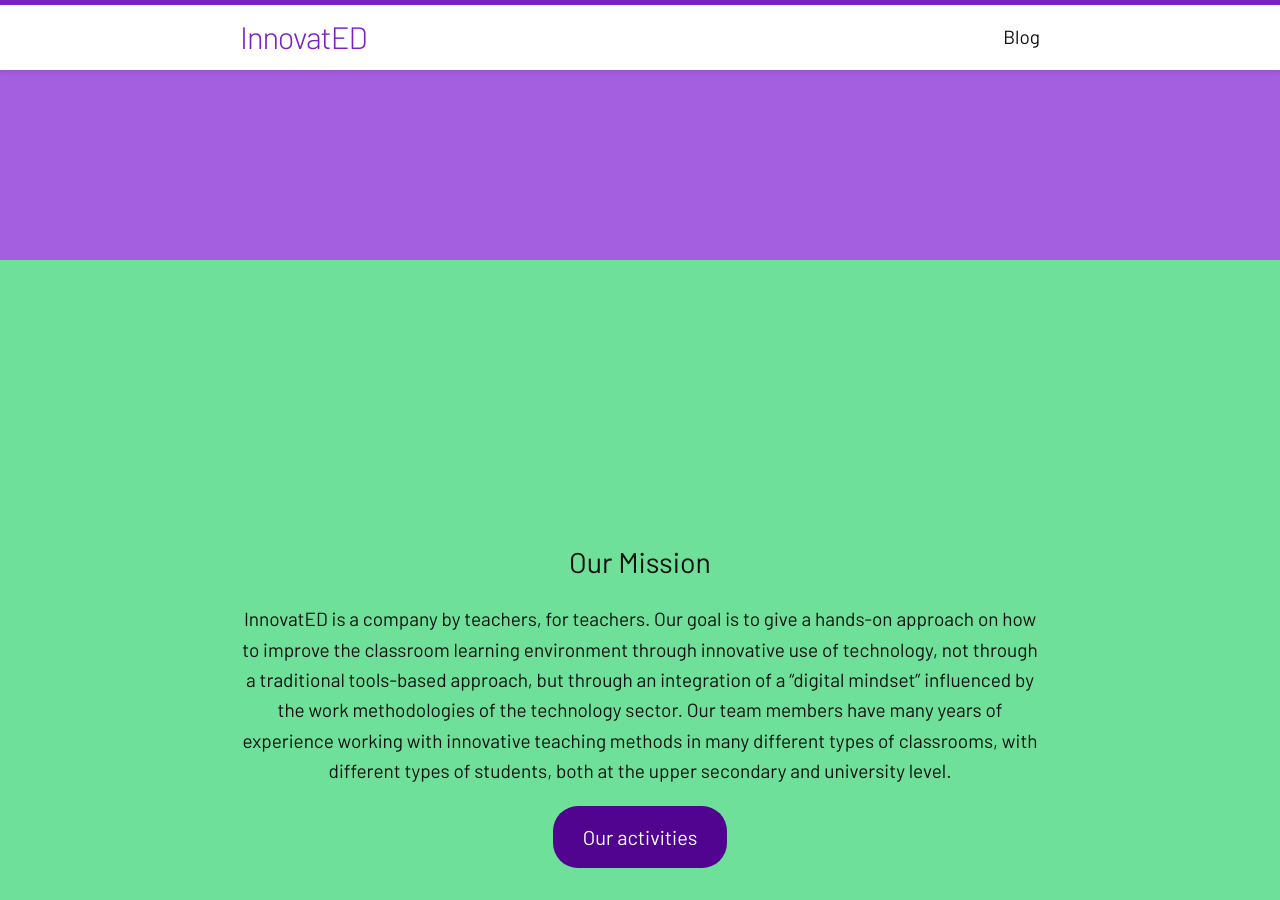
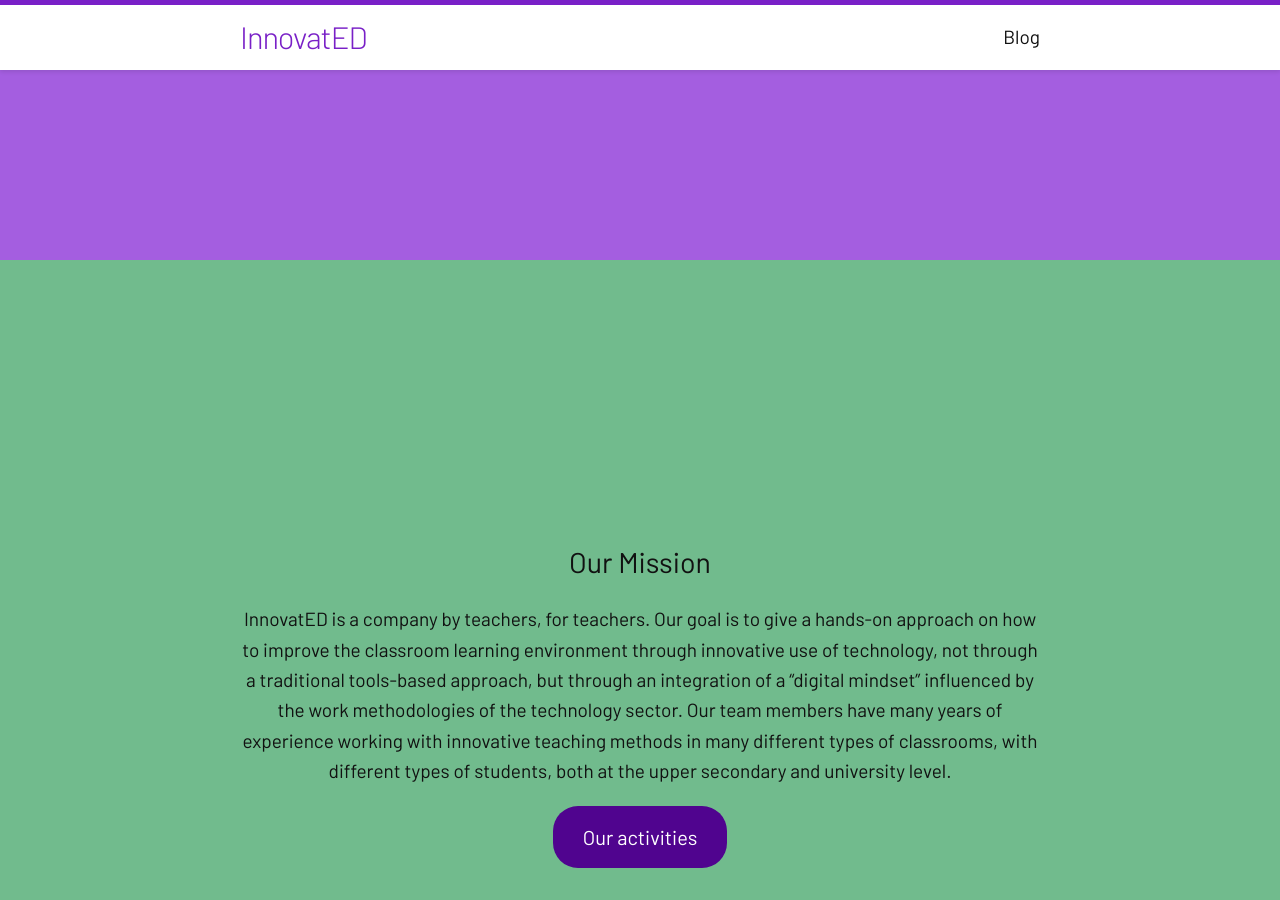
Before and after one commit to InnovatEDno/innovatedno.github.io, a Jekyll site: the page built from index.markdown, in a window 1280 px wide and 900 px high, scrolled down 712 px. Built offline with Jekyll 4.4.1, drawn with Linux system fonts in a browser that asks for light colours.

Commit message:
updated colors

```diff
--- a/_layouts/home.html
+++ b/_layouts/home.html
@@ -15,14 +15,14 @@
           <p><a href="#our-mission" class="button">Our Mission</a></p>
         </div>
       </div>
-      <div id="our-mission" class="section" style="background-color: #6EE099;">
+      <div id="our-mission" class="section" style="background-color: #71bb8d;">
         <div class="wrapper">
           <h2>Our Mission</h2>
           <p>InnovatED is a company by teachers, for teachers. Our goal is to give a hands-on approach on how to improve the classroom learning environment through innovative use of technology, not through a traditional tools-based approach, but through an integration of a “digital mindset” influenced by the work methodologies of the technology sector. Our team members have many years of experience working with innovative teaching methods in many different types of classrooms, with different types of students, both at the upper secondary and university level.</p>
           <p><a href="#activities" class="button">Our activities</a></p>
         </div>
       </div>
-      <div id="activities" class="section" style="background-color: #DD13B6;">
+      <div id="activities" class="section" style="background-color: #fa8ee4;">
         <div class="wrapper">
           <h2>Workshops and Courses</h2>
           <p>InnovatED also provides workshops and coursing in use of technology in education. Our goal is to introduce teachers to a less tools-based approach to technology, but rather a holistic view on integrating technology into the entire teaching process. This includes reexamining how the teacher and students interact, and encouraging better communication and more efficient workflows, similar to the methodologies of the technology sector (i.e. Agile development).</p>
```
